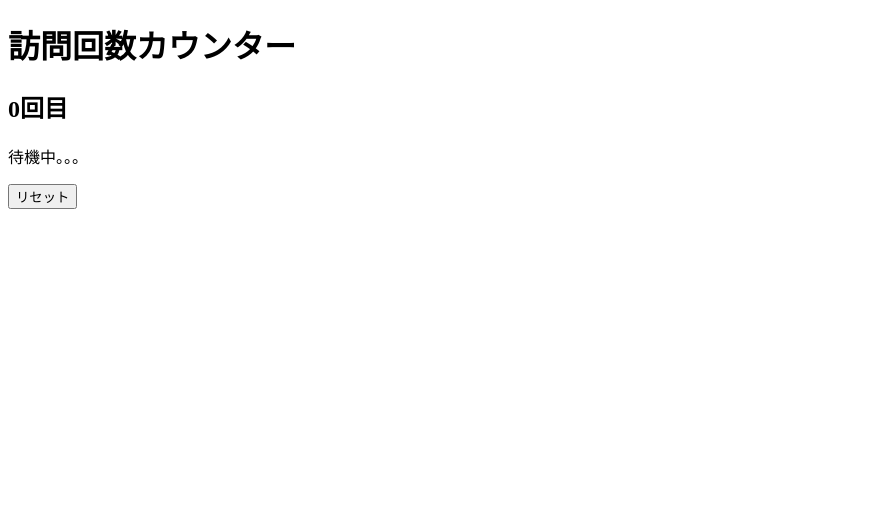
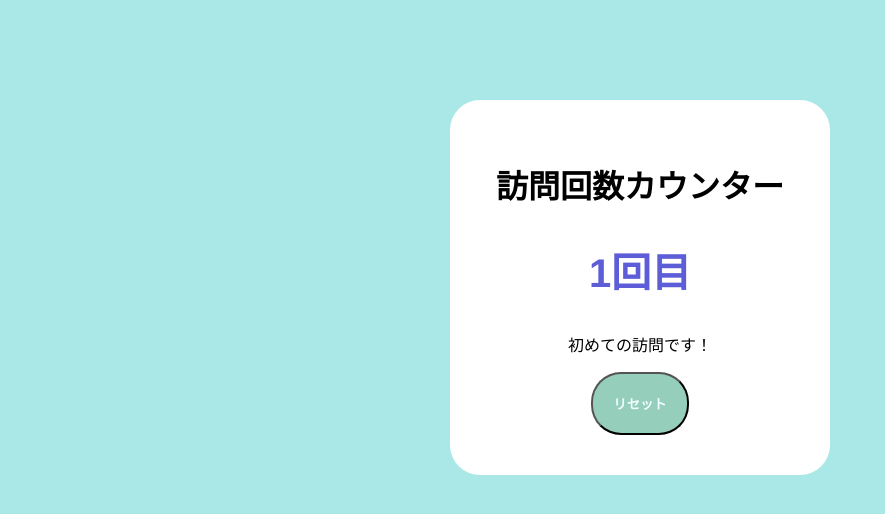
Before and after one commit to alessio80funky/0662JS, a plain HTML site: page counter/index.html in a window 1280 px wide. Shown: the whole page, without its empty margins (0-885 px from the left). Drawn offline with Linux system fonts and the light colour scheme.

Commit message:
10/21 15:42

```diff
--- a/counter/index.html
+++ b/counter/index.html
@@ -7,7 +7,7 @@
     <link rel="stylesheet" href="./style.css">
 </head>
 <body>
-    <div class=".container">
+    <div class="container">
         <h1>訪問回数カウンター</h1>
         <h2 id="count">0回目</h2>
 
--- a/counter/script.js
+++ b/counter/script.js
@@ -0,0 +1,26 @@
+const count = document.getElementById("count");
+const message = document.getElementById("message");
+const button = document.getElementById("reset");
+
+let visits = Number(localStorage.getItem("visits") || 0);
+
+visits = visits + 1;
+
+localStorage.setItem("visits", visits );
+
+count.textContent = visits + "回目";
+
+if (visits === 1){
+    message.textContent = "初めての訪問です！"
+}else if (visits < 2){
+    message.textContent = "また来てくれてありがとうございます。"
+}else{
+    message.textContent = "いつも大変お世話になっております。"
+}
+
+button.addEventListener("click", function(){
+    localStorage.removeItem("visits");
+
+    count.textContent = "0回目";
+    message.textContent = "リセットしました！"
+})
--- a/counter/style.css
+++ b/counter/style.css
@@ -0,0 +1,25 @@
+body{
+    background-color: rgb(170, 231, 231);
+    font-family: 'Franklin Gothic Medium', 'Arial Narrow', Arial, sans-serif;
+    text-align: center;
+}
+.container{
+    background-color: white;
+    width: 300px;
+    margin: 100px auto;
+    padding: 40px;
+    border-radius: 30px;
+}
+
+#count{
+    color: rgb(93, 93, 216);
+    font-size: 40px;
+}
+
+button{
+    background-color: rgb(150, 206, 188);
+    border-radius: 30px;
+    padding: 20px;
+    font-weight: bold;
+    color: azure;
+}
```
